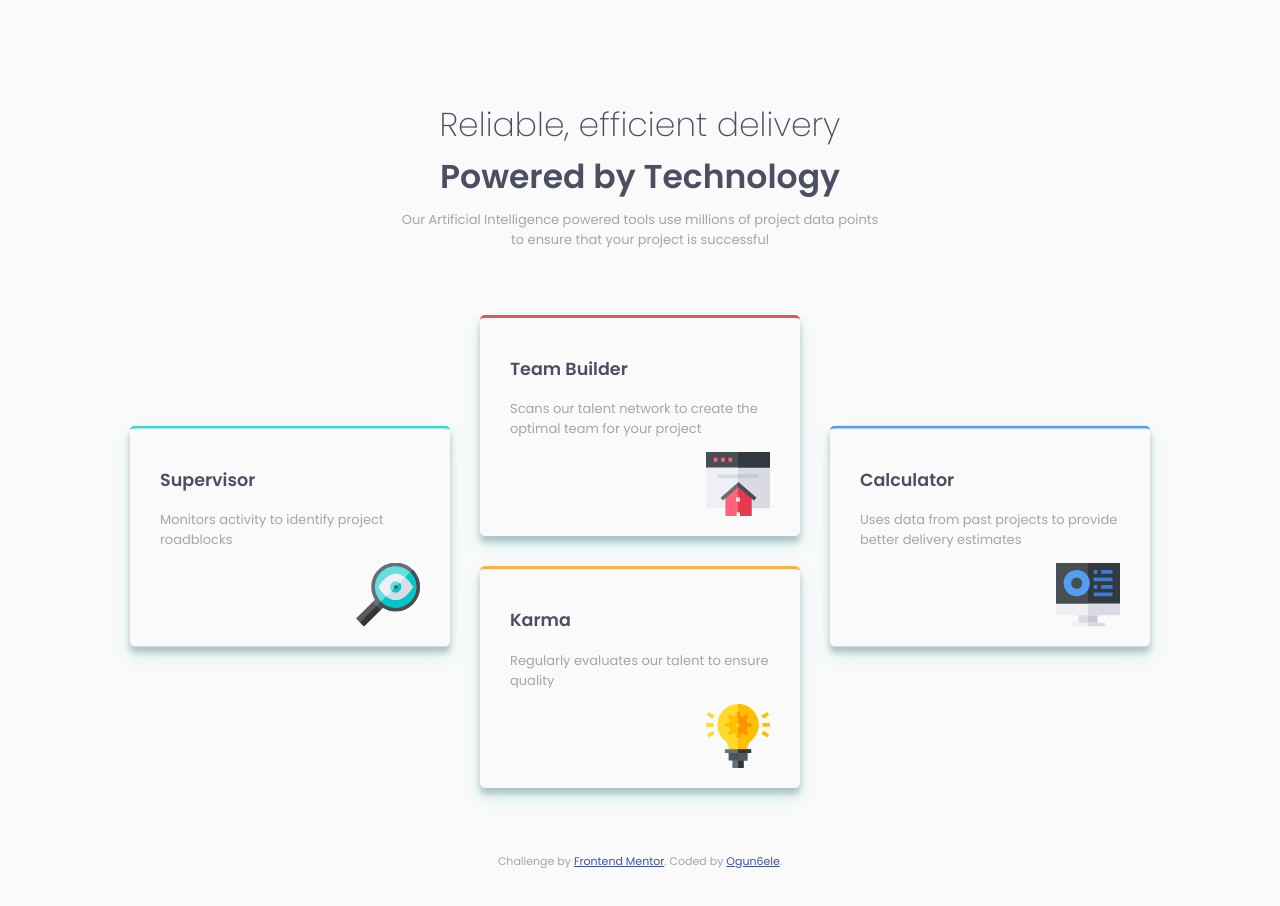
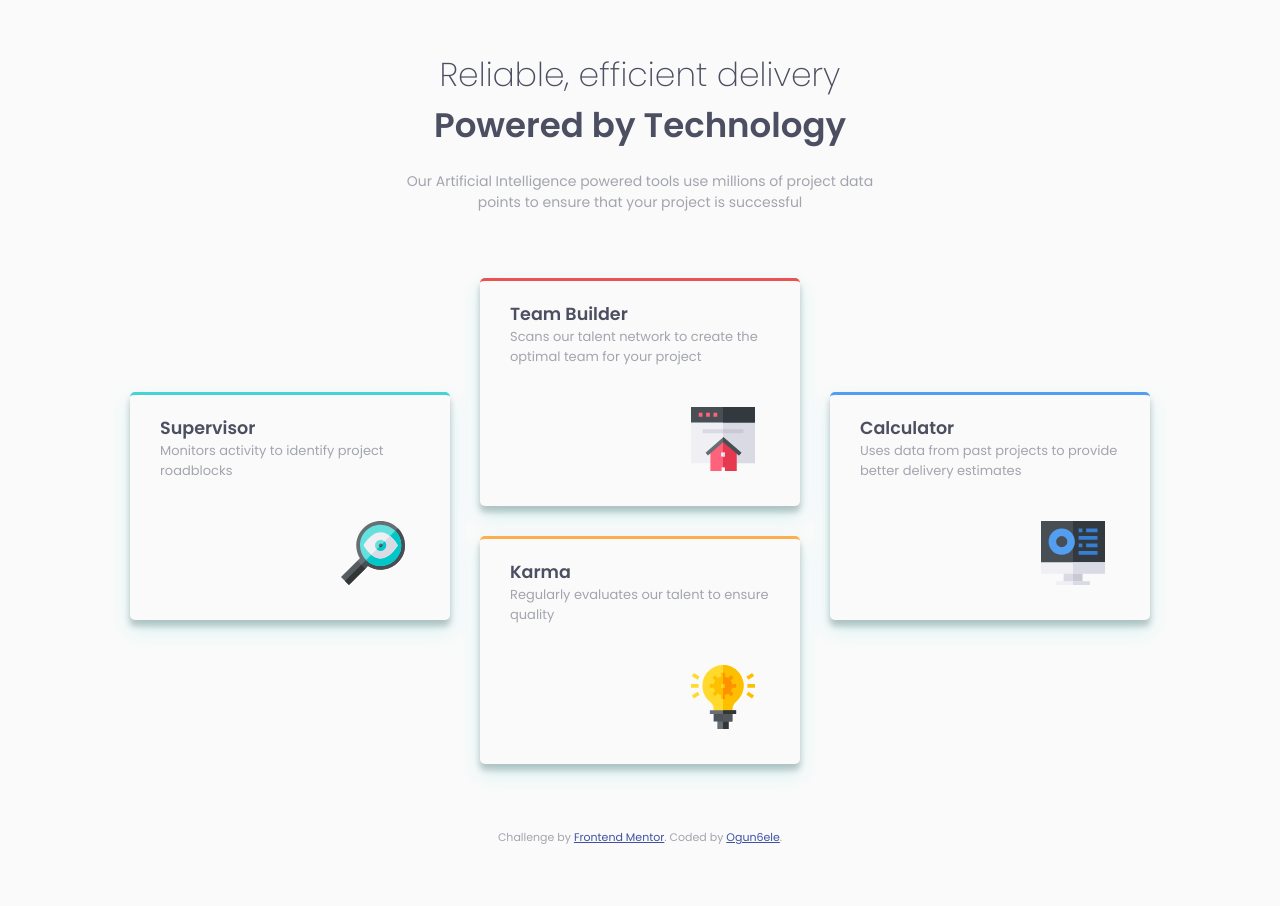
Before and after one commit to Ogun6ele/four-card-feature-section-master, a plain HTML site: page index.html in a window 1280 px wide. After the commit the page ends 846 px from the top, so only its background shows below. Drawn offline with Linux system fonts and the light colour scheme.

Commit message:
fourth update

```diff
--- a/style.css
+++ b/style.css
@@ -11,8 +11,8 @@
 }
 
 *{
-    /* margin: 0;
-    padding: 0; */
+    margin: 0;
+    padding: 0;
     box-sizing: border-box;
 }
 
@@ -24,7 +24,7 @@ body{
     font-family: 'Poppins', sans-serif;
     font-size: 15px;
     background-color: var(--Very-Light-Gray);
-    margin:100px auto;
+    margin: 0 auto;
 }
 
 
@@ -39,13 +39,13 @@ h1{
     font-size: 33px;
     color:var(--Very-Dark-Blue);
     text-align: center;
-    margin-bottom: -25px;
+    margin-bottom: px;
     margin-top: 50px;
 }
 
 h2{
     font-weight: 600;
-    font-size: 33px;
+    font-size: 34px;
     color:var(--Very-Dark-Blue);
 }
 
@@ -55,11 +55,11 @@ h3{
 
 p{
     color: var(--Grayish-Blue);
-    font-size: 13px;
+    font-size: 14px;
 }
 
 header h2{
-    margin-bottom: -5px;
+    margin-bottom: 20px;
 }
 
 .cards{
@@ -87,9 +87,11 @@ header h2{
 }
 
 .card .image{
+    margin-top: 25px;
     display: flex;
     align-items: flex-end;
     justify-content: flex-end;
+    padding: 15px;
 }
 
 
```
